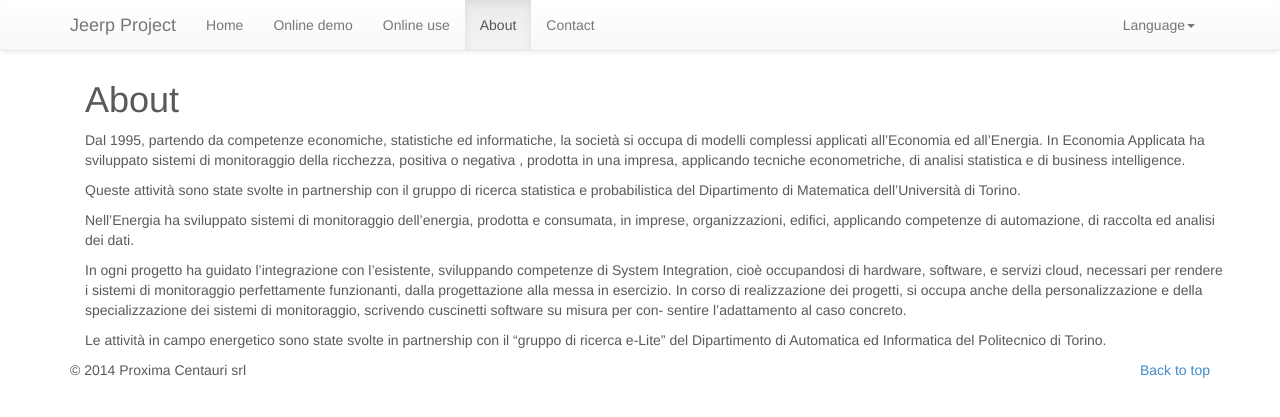
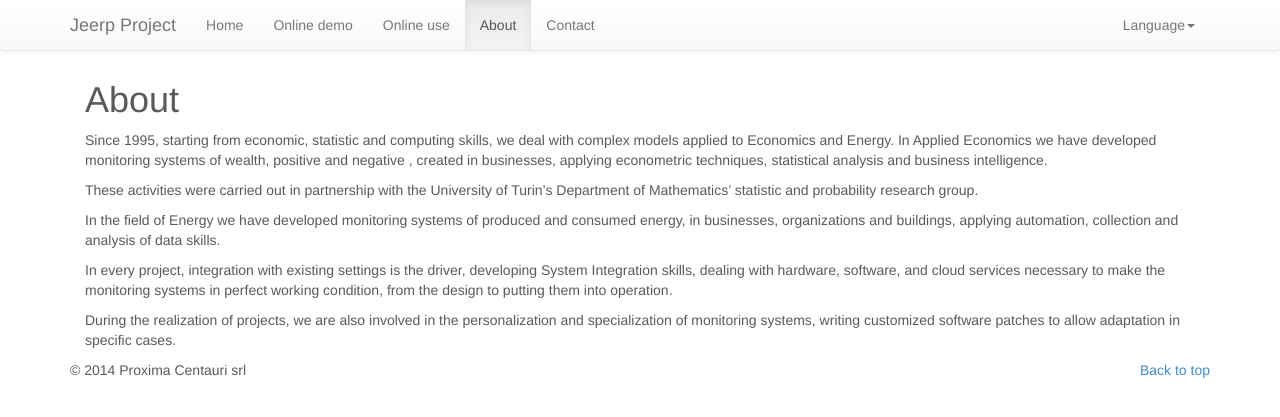
Before and after one commit to Jeerp/Jeerp.github.io, a Jekyll site: the page built from eng/about.html, in a window 1280 px wide. Shown: the top 417 px of the page. Built offline with Jekyll 4.4.1, drawn with Linux system fonts in a browser that asks for light colours; nearby versions of some CDN libraries; Markdown is read by kramdown in place of the engine named in the settings.

Commit message:
add about page

```diff
--- a/eng/about.html
+++ b/eng/about.html
@@ -8,11 +8,11 @@ active: about
     <div class="row">
            <div class="col-lg-12 col-md-12">
                <h1> About </h1>
-               <p>Dal 1995, partendo da competenze economiche, statistiche ed informatiche, la società si occupa di modelli complessi applicati all’Economia ed all’Energia. In Economia Applicata ha sviluppato sistemi di monitoraggio della ricchezza, positiva o negativa , prodotta in una impresa, applicando tecniche econometriche, di analisi statistica e di business intelligence.</p>
-               <p>Queste attività sono state svolte in partnership con il gruppo di ricerca statistica e probabilistica del Dipartimento di Matematica dell’Università di Torino.</p>
-               <p>Nell’Energia ha sviluppato sistemi di monitoraggio dell’energia, prodotta e consumata, in imprese, organizzazioni, edifici, applicando competenze di automazione, di raccolta ed analisi dei dati.</p>
-               <p>In ogni progetto ha guidato l’integrazione con l’esistente, sviluppando competenze di System Integration, cioè occupandosi di hardware, software, e servizi cloud, necessari per rendere i sistemi di monitoraggio perfettamente funzionanti, dalla progettazione alla messa in esercizio. In corso di realizzazione dei progetti, si occupa anche della personalizzazione e della specializzazione dei sistemi di monitoraggio, scrivendo cuscinetti software su misura per con- sentire l’adattamento al caso concreto.</p>
-               <p>Le attività in campo energetico sono state svolte in partnership con il “gruppo di ricerca e-Lite” del Dipartimento di Automatica ed Informatica del Politecnico di Torino.</p>
+               <p>Since 1995, starting from economic, statistic and computing skills, we deal with complex models applied to Economics and Energy. In Applied Economics we have developed monitoring systems of wealth, positive and negative , created in businesses, applying econometric techniques, statistical analysis and business intelligence.</p>
+               <p>These activities were carried out in partnership with the University of Turin’s Department of Mathematics’ statistic and probability research group.</p>
+               <p>In the field of Energy we have developed monitoring systems of produced and consumed energy, in businesses, organizations and buildings, applying automation, collection and analysis of data skills.</p>
+               <p>In every project, integration with existing settings is the driver, developing System Integration skills, dealing with hardware, software, and cloud services necessary to make the monitoring systems in perfect working condition, from the design to putting them into operation.</p>
+               <p>During the realization of projects, we are also involved in the personalization and specialization of monitoring systems, writing customized software patches to allow adaptation in specific cases.</p>
            </div>
     </div>
 </div>
```
